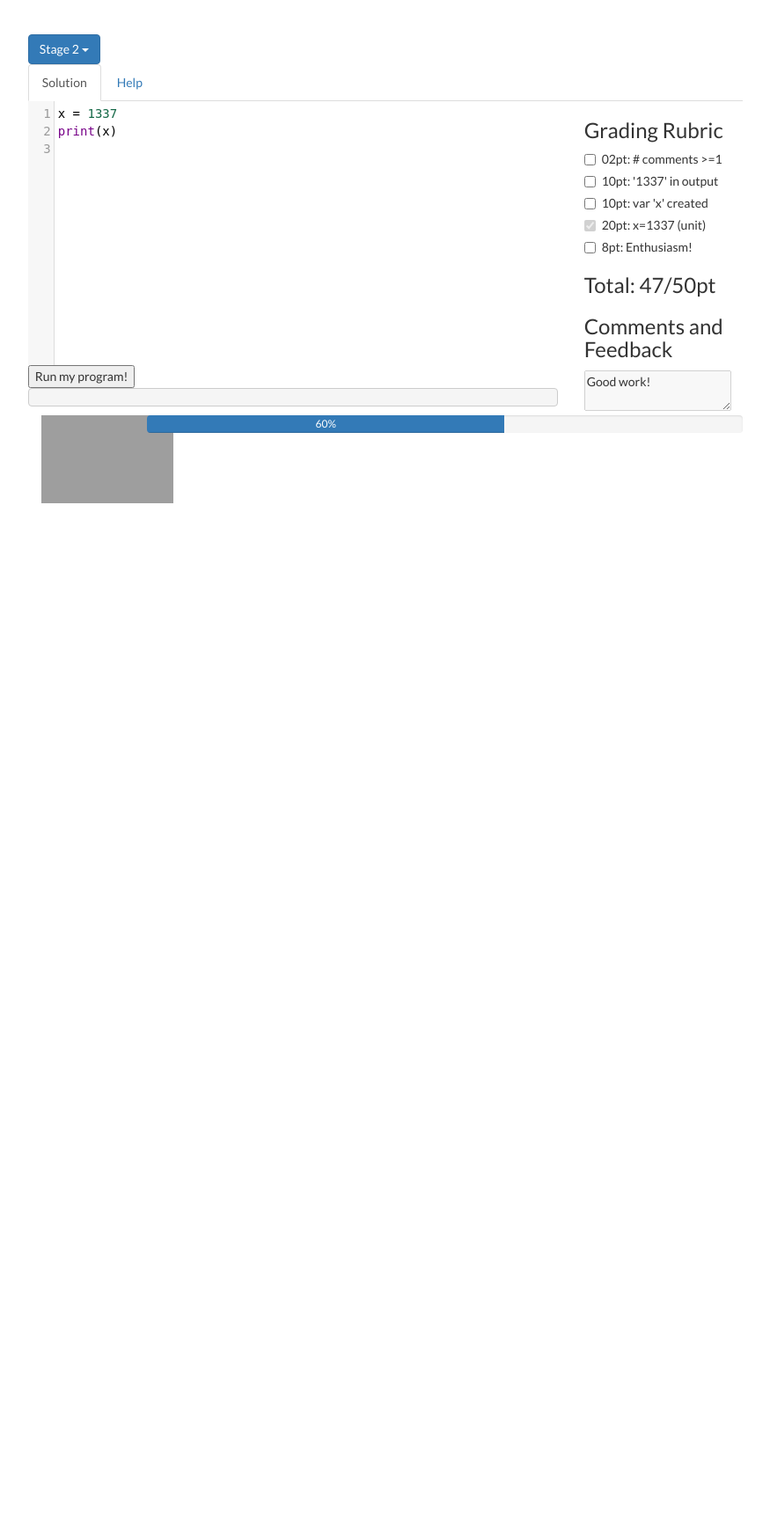
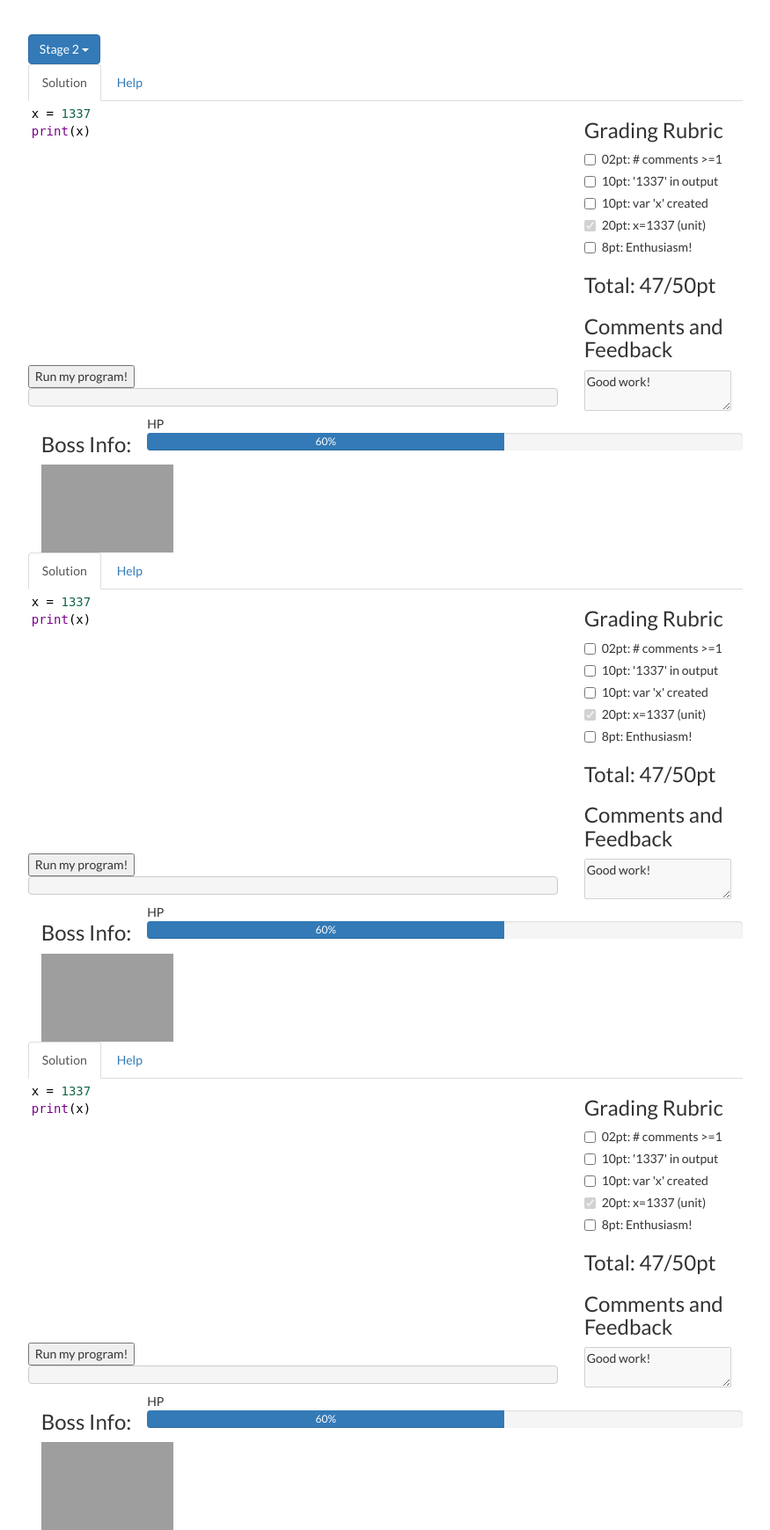
Before and after one commit to amc8391/CoderGarten, a Flask app: page /editor in a window 1280 px wide. Shown: the part 51-1790 px from the top of the page at 88% size, without its empty margins (202-1077 px from the left). Before the commit the page ends 623 px from the top, so only its background shows below. Run offline with Flask 2, Linux system fonts and the light colour scheme; some libraries are stand-ins or nearby versions; grey boxes are pictures that could not be loaded.

Commit message:
3 layouts are included
Teacher, parent, and student layouts are there but not differentiated yet
They don't show up at the same time though, so that's a plus!

```diff
--- a/app/static/js/editor.js
+++ b/app/static/js/editor.js
@@ -1,16 +1,5 @@
 var CURRENT_EDITOR;
 
-
-
-//http://stackoverflow.com/questions/979975/how-to-get-the-value-from-the-url-parameter
-function getUrlVars() {
-    var vars = {};
-    var parts = window.location.href.replace(/[?&]+([^=&]+)=([^&]*)/gi,
-        function(m, key, value) {
-            vars[key] = value;
-        });
-    return vars;
-}
 function builtinRead(x) {
     if (Sk.builtinFiles === undefined || Sk.builtinFiles["files"][x] === undefined)
             throw "File not found: '" + x + "'";
@@ -19,28 +8,32 @@ function builtinRead(x) {
 
 
 function outf(text) {
-    var mypre = document.getElementById("output");
-    mypre.innerHTML = mypre.innerHTML + text;
+
+    $( ".output" ).each(function(){this.innerHTML = this.innerHTML + text});
+
+    // var mypre = document.getElementById("output");
+    // mypre.innerHTML = mypre.innerHTML + text;
 }
 
 function displayAttack(){
-  //   <img src="http://vignette2.wikia.nocookie.net/onepunchman/images/6/64/Vaccine_Man.png/revision/latest?cb=20121129002142" height="100px" width="150px">
-  // <img src="https://media.giphy.com/media/3o85xwgtcuADKQ8QxO/giphy.gif" height="100px" width="150px">
-  // <img src="https://i.kinja-img.com/gawker-media/image/upload/jcc53xkcdkbezhceppdr.gif" height="100px" width="150px">
-  // <img src="https://media.giphy.com/media/arbHBoiUWUgmc/giphy.gif" height="100px" width="150px">
-
   var attack_imgs = [
     "https://media.giphy.com/media/3o85xwgtcuADKQ8QxO/giphy.gif",
     "https://i.kinja-img.com/gawker-media/image/upload/jcc53xkcdkbezhceppdr.gif",
     "https://media.giphy.com/media/arbHBoiUWUgmc/giphy.gif"
   ]
-  var boss_img = document.getElementById("bossimg");
-  boss_img.src = attack_imgs[getRandomIntInclusive(0, attack_imgs.length-1)];
+  $( ".bossimg" ).each(function(){
+    this.src = attack_imgs[getRandomIntInclusive(0, attack_imgs.length-1)];
+  });
+  $( ".progress-bar" ).each(function(){
+    $(this).css('width', '33%');
+    this.innerText = '33%';
+  });
 }
 
 function displayBoss(){
-  var boss_img = document.getElementById("bossimg");
-  boss_img.src = "http://vignette2.wikia.nocookie.net/onepunchman/images/6/64/Vaccine_Man.png/revision/latest?cb=20121129002142";
+  $( ".bossimg" ).each(function(){
+     this.src = "http://vignette2.wikia.nocookie.net/onepunchman/images/6/64/Vaccine_Man.png/revision/latest?cb=20121129002142";
+  });
 }
 
 function getRandomIntInclusive(min, max) {
@@ -56,8 +49,9 @@ function runit() {
    displayAttack();
 
    var prog = CURRENT_EDITOR.getValue();
-   var mypre = document.getElementById("output");
-   mypre.innerHTML = '';
+   //var mypre = document.getElementById("output");
+   $( ".output" ).each(function(){this.innerHTML = ""});
+   //mypre.innerHTML = '';
    Sk.pre = "output";
    Sk.configure({output:outf, read:builtinRead});
    (Sk.TurtleGraphics || (Sk.TurtleGraphics = {})).target = 'mycanvas';
@@ -69,51 +63,58 @@ function runit() {
    },
        function(err) {
        console.log(err.toString());
-       mypre.innerHTML = err.toString();
+       $( ".output" ).each(function(){this.innerHTML = err.toString()});
+       //mypre.innerHTML = err.toString();
    });
 
-    displayBoss();
+    //displayBoss().slideUp(300).delay(300);
 }
 
 function startEditor() {
-    myTextarea = document.getElementById("yourcode");
-    CURRENT_EDITOR = CodeMirror.fromTextArea(myTextarea, {
-        lineNumbers: true,
-        mode: 'python'
+    $( ".yourcode" ).each(function(){
+      if($(this).is(":visible")){
+        CURRENT_EDITOR = CodeMirror.fromTextArea(this), {
+          lineNumbers: true,
+          mode: 'python'
+        }
+      }
     });
+    // myTextarea = document.getElementById("yourcode");
+    // CURRENT_EDITOR = CodeMirror.fromTextArea(myTextarea, {
+    //     lineNumbers: true,
+    //     mode: 'python'
+    // });
 
-    displayBoss();
 }
 
 $(document).ready(function() {
-    var userType = getUrlVars()["type"];
-    console.log(userType);
-    console.log("loaded it!");
-    startEditor();
-
-    //sessionStorage.getItems('utype')
+    /* decide which editor to show */
     var uType = sessionStorage.getItem("uType");
     switch(uType){
       case "student":
-        $('#student-nav').removeClass('student-nav');
+        $('#student-editor').removeClass('student-editor');
+        $('#teacher-editor').remove();
+        $('#parent-editor').remove();
         break;
 
       case "teacher":
-        $('#teacher-nav').removeClass('teacher-nav');
+        $('#teacher-editor').removeClass('teacher-editor');
+        $('#student-editor').remove();
+        $('#parent-editor').remove();
         break;
 
       case "parent":
-        $('#parent-nav').removeClass('parent-nav');
+        $('#parent-editor').removeClass('parent-editor');
+        $('#teacher-editor').remove();
+        $('#student-editor').remove();
         break;
       case "default":
         break;
     }
-    // var userClass = {'.student', '.teacher', '.parent'};
-    // if (userType === "student") {
-    // } else if (userType === "teacher") {
 
-    // } else if (userType === "parent") {
-
-    // }
+    //console.log(userType);
+    console.log("loaded it!");
+    startEditor();
+    displayBoss();
 });
 // if userType ==
--- a/app/templates/editor.html
+++ b/app/templates/editor.html
@@ -13,23 +13,25 @@ Python 1 - Step 2: X = 1337
         <li><a href="#">Stage 3</a></li>
     </ul>
 </div>
-<div>
+
+<div class="editor-content">
+    <div id="parent-editor">
         <ul class="nav nav-tabs">
             <li class="active"><a data-toggle="tab" href="#solution-tab">Solution</a></li>
             <li><a data-toggle="tab" href="#help">Help</a></li>
         </ul>
         <div class="tab-content container-fluid">
             <div id="solution-tab" class="tab-pane fade in active row">
-            <div id="solution-row" class="row">
+                <div class="solution-row row">
                     <div class="col-xs-9">
-                    <textarea id="yourcode">
+                    <textarea class="yourcode">
 x = 1337
 print(x)
 </textarea>
                         <button onclick="runit()">Run my program!</button>
-                    <pre id="output"></pre>
+                        <pre class="output"></pre>
                     </div>
-                <div id="rubric" class="col-xs-3">
+                    <div class="rubric col-xs-3">
                         <h3>Grading Rubric</h3>
                         <div class="checkbox">
                             <label>
@@ -56,10 +58,11 @@ print(x)
                         <textarea disabled>Good work!</textarea>
                     </div>
                 </div>
-            <div id="bossbar" class="row-md-12">
-                <div class="col-md-2"><img id="bossimg" height="100px" width="150px"></div>
+                <div class="bossbar row-md-12">
+                    HP <div class="col-md-2"> <h3> Boss Info: </h3> <img class="bossimg" height="100px" width="150px"></div>
                     <div class="progress">
-                    <div class="progress-bar col-md-8" role="progressbar" aria-valuenow="60" aria-valuemin="0" aria-valuemax="100" style="width: 60%;">
+                        <div class="progress-bar col-md-8" role="progressbar" aria-valuenow="60" aria-valuemin="0"
+                             aria-valuemax="100" style="width: 60%;">
                             60%
                         </div>
                     </div>
@@ -71,6 +74,129 @@ print(x)
             </div>
         </div>
     </div>
+
+    <div id="teacher-editor">
+        <ul class="nav nav-tabs">
+            <li class="active"><a data-toggle="tab" href="#solution-tab">Solution</a></li>
+            <li><a data-toggle="tab" href="#help">Help</a></li>
+        </ul>
+        <div class="tab-content container-fluid">
+            <div id="solution-tab" class="tab-pane fade in active row">
+                <div class="solution-row row">
+                    <div class="col-xs-9">
+                    <textarea class="yourcode">
+x = 1337
+print(x)
+</textarea>
+                        <button onclick="runit()">Run my program!</button>
+                        <pre class="output"></pre>
+                    </div>
+                    <div class="rubric col-xs-3">
+                        <h3>Grading Rubric</h3>
+                        <div class="checkbox">
+                            <label>
+                                <input type="checkbox" value="">02pt: # comments >=1</label>
+                        </div>
+                        <div class="checkbox">
+                            <label>
+                                <input type="checkbox" value="">10pt: '1337' in output</label>
+                        </div>
+                        <div class="checkbox">
+                            <label>
+                                <input type="checkbox" value="">10pt: var 'x' created</label>
+                        </div>
+                        <div class="checkbox">
+                            <label>
+                                <input type="checkbox" value="" disabled checked>20pt: x=1337 (unit)</label>
+                        </div>
+                        <div class="checkbox">
+                            <label>
+                                <input type="checkbox" value="">8pt: Enthusiasm!</label>
+                        </div>
+                        <h3>Total: 47/50pt</h3>
+                        <h3>Comments and Feedback</h3>
+                        <textarea disabled>Good work!</textarea>
+                    </div>
+                </div>
+                <div class="bossbar row-md-12">
+                    HP <div class="col-md-2"> <h3> Boss Info: </h3> <img class="bossimg" height="100px" width="150px"></div>
+                    <div class="progress">
+                        <div class="progress-bar col-md-8" role="progressbar" aria-valuenow="60" aria-valuemin="0"
+                             aria-valuemax="100" style="width: 60%;">
+                            60%
+                        </div>
+                    </div>
+                </div>
+            </div>
+            <div id="help" class="tab-pane fade row">
+                <h3>Tip 1</h3>
+                <p>Try looking up 'print'</p>
+            </div>
+        </div>
+    </div>
+
+
+    <div id="student-editor">
+        <ul class="nav nav-tabs">
+            <li class="active"><a data-toggle="tab" href="#solution-tab">Solution</a></li>
+            <li><a data-toggle="tab" href="#help">Help</a></li>
+        </ul>
+        <div class="tab-content container-fluid">
+            <div id="solution-tab" class="tab-pane fade in active row">
+                <div class="solution-row row">
+                    <div class="col-xs-9">
+                    <textarea class="yourcode">
+x = 1337
+print(x)
+</textarea>
+                        <button onclick="runit()">Run my program!</button>
+                        <pre class="output"></pre>
+                    </div>
+                    <div class="rubric col-xs-3">
+                        <h3>Grading Rubric</h3>
+                        <div class="checkbox">
+                            <label>
+                                <input type="checkbox" value="">02pt: # comments >=1</label>
+                        </div>
+                        <div class="checkbox">
+                            <label>
+                                <input type="checkbox" value="">10pt: '1337' in output</label>
+                        </div>
+                        <div class="checkbox">
+                            <label>
+                                <input type="checkbox" value="">10pt: var 'x' created</label>
+                        </div>
+                        <div class="checkbox">
+                            <label>
+                                <input type="checkbox" value="" disabled checked>20pt: x=1337 (unit)</label>
+                        </div>
+                        <div class="checkbox">
+                            <label>
+                                <input type="checkbox" value="">8pt: Enthusiasm!</label>
+                        </div>
+                        <h3>Total: 47/50pt</h3>
+                        <h3>Comments and Feedback</h3>
+                        <textarea disabled>Good work!</textarea>
+                    </div>
+                </div>
+                <div class="bossbar row-md-12">
+                    HP <div class="col-md-2"> <h3> Boss Info: </h3> <img class="bossimg" height="100px" width="150px"></div>
+                    <div class="progress">
+                        <div class="progress-bar col-md-8" role="progressbar" aria-valuenow="60" aria-valuemin="0"
+                             aria-valuemax="100" style="width: 60%;">
+                            60%
+                        </div>
+                    </div>
+                </div>
+            </div>
+            <div id="help" class="tab-pane fade row">
+                <h3>Tip 1</h3>
+                <p>Try looking up 'print'</p>
+            </div>
+        </div>
+    </div>
+</div>
+
 {% endblock %} {% block footer %}
 <!-- CodeMirror text editor -->
 <script src="{{ url_for('static', filename='CodeMirror/codemirror.js') }}"></script>
@@ -79,6 +205,8 @@ print(x)
 <script src="http://www.skulpt.org/static/skulpt.min.js" type="text/javascript"></script>
 <script src="http://www.skulpt.org/static/skulpt-stdlib.js" type="text/javascript"></script>
 <script src="{{ url_for('static', filename='js/editor.js') }}"></script>
-<script src="https://maxcdn.bootstrapcdn.com/bootstrap/3.3.6/js/bootstrap.min.js" integrity="sha384-0mSbJDEHialfmuBBQP6A4Qrprq5OVfW37PRR3j5ELqxss1yVqOtnepnHVP9aJ7xS" crossorigin="anonymous"></script>
+<script src="https://maxcdn.bootstrapcdn.com/bootstrap/3.3.6/js/bootstrap.min.js"
+        integrity="sha384-0mSbJDEHialfmuBBQP6A4Qrprq5OVfW37PRR3j5ELqxss1yVqOtnepnHVP9aJ7xS"
+        crossorigin="anonymous"></script>
 
 {% endblock %}
--- a/app/templates/student-homepage.html
+++ b/app/templates/student-homepage.html
@@ -23,7 +23,7 @@
 						</div>
 	    			</div>
 		    		<div class="col-md-2">
-		    			<button type="button" class="btn btn-xs btn-default">Continue</button>
+		    			<a href="editor"><button type="button" class="btn btn-xs btn-default">Continue</button></a>
 		    		</div>
 	    		</div>
 	    		<div class="row">
```
Lines whose indentation alone changed are shown as unchanged.
